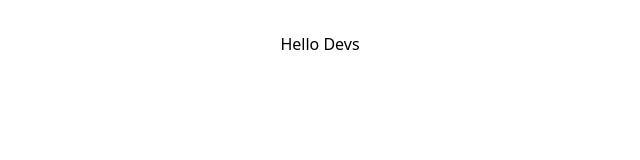
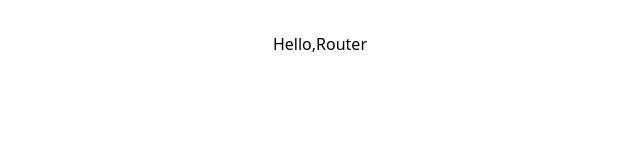
Before and after one commit to rai-Khushboo/Bytes-And-Insights, a React (Vite) app: page / in a window 1280 px wide. Shown: the top 160 px of the page, without its empty margins (320-960 px from the left). Built offline with nearby package versions, Linux system fonts and the light colour scheme.

Commit message:
Browser router is created

```diff
--- a/package.json
+++ b/package.json
@@ -10,8 +10,12 @@
     "preview": "vite preview"
   },
   "dependencies": {
+    "localforage": "^1.10.0",
+    "match-sorter": "^6.3.4",
     "react": "^18.3.1",
-    "react-dom": "^18.3.1"
+    "react-dom": "^18.3.1",
+    "react-router-dom": "^6.26.2",
+    "sort-by": "^0.0.2"
   },
   "devDependencies": {
     "@eslint/js": "^9.9.0",
--- a/src/App.jsx
+++ b/src/App.jsx
@@ -3,7 +3,7 @@ function App() {
 
   return (
     <>
-    <h1 className='text-7xl'>Hello Devs</h1>
+    <h1 className='text-7xl'>Hello,Router</h1>
     </>
   )
 }
--- a/src/main.jsx
+++ b/src/main.jsx
@@ -1,10 +1,28 @@
 import { StrictMode } from 'react'
 import { createRoot } from 'react-dom/client'
+import './index.css'
 import App from './App.jsx'
-import './index.css'
+
+import {
+  createBrowserRouter,
+  RouterProvider,
+} from "react-router-dom";
+
+const router = createBrowserRouter([
+  {
+    path: "/",
+    element: <App />,
+    children:[
+      {
+        path:"/" ,
+
+      }
+    ]
+  },
+]);
 
 createRoot(document.getElementById('root')).render(
   <StrictMode>
-    <App />
+    <RouterProvider router={router} />
   </StrictMode>,
 )
```
Also changed, not shown: src/pages/Home.jsx (added, +11 -0 lines), 1 other file (tests, documents, lock files or other folders).
